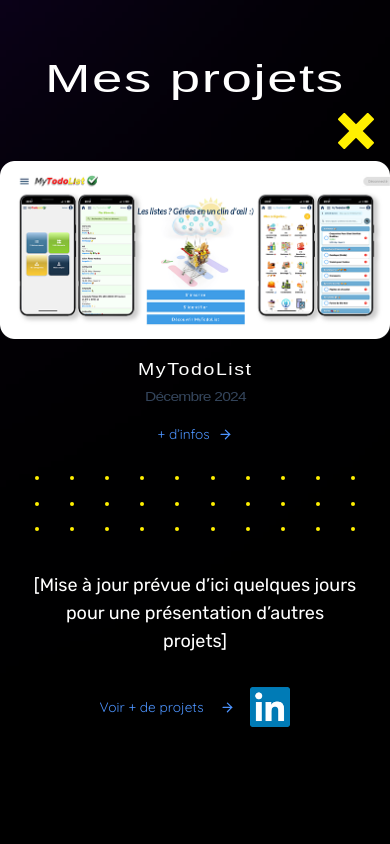
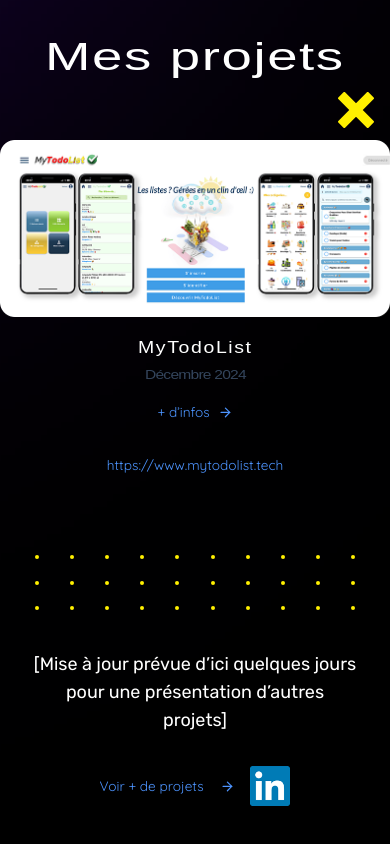
Before and after one commit to YoCode35/my-book, a Next.js app: page / in a window 390 px wide. Shown: the part 3046-3890 px from the top of the page. Built offline with nearby package versions, Linux system fonts and the light colour scheme.

Commit message:
Responsive Design Contact, Skills + Added Link MyTodolist

```diff
--- a/src/app/globals.css
+++ b/src/app/globals.css
@@ -55,14 +55,51 @@ a {
   w-full
 }
 
-/*Portfolio*/
+/* Home */
+.title-home-section {
+  @apply text-[14vw] sm:text-[4rem] md:text-[8vw] lg:text-[8vw] xl:text-[6vw] 2xl:text-[6vw];
+  -webkit-font-smoothing: antialiased;
+  -moz-osx-font-smoothing: grayscale;
+  text-rendering: optimizeLegibility;
+  letter-spacing: 0.1rem;
+  font-weight: 500;
+  transform: scaleY(0.7);
+  font-family: 'clash', sans-serif;
+}
+/* Fin */
+
+/* Home #Projects */
+.project-image-title {
+  @apply text-[5vw] sm:text-[2rem] md:text-[2rem] xl:text-[2rem] 2xl:text-[3rem] font-clash font-medium;
+  -webkit-font-smoothing: antialiased;
+  -moz-osx-font-smoothing: grayscale;
+  text-rendering: optimizeLegibility;
+  letter-spacing: 0.1rem;
+  font-weight: 500;
+  transform: scaleY(0.8);
+}
+
+.project-date-paragraph {
+  @apply text-[4vw] sm:text-[1.3rem] md:text-[1.3rem] xl:text-[1.3rem] 2xl:text-[1.3rem] font-clash font-medium;
+  -webkit-font-smoothing: antialiased;
+  -moz-osx-font-smoothing: grayscale;
+  text-rendering: optimizeLegibility;
+  color: rgba(95, 125, 167, 0.55);
+  letter-spacing: 0.1rem;
+  font-weight: 500;
+  letter-spacing: -0.05em;
+  transform: scaleY(0.8);
+}
+/* Fin */
+
+/* Portfolio */
 .title-project {
   color: #4d94ff;
   font-family: 'Clash-display-variable', sans-serif;
   text-align: center;
   font-weight: 600;
   @apply  text-[6vw] sm:text-[24px] md:text-[28px] lg:text-[30px] xl:text-[32px] 2xl:text-[45px] 4xl:text-[60px]
-          mb-4 sm:mb-6 md:mb-8 lg:mb-10 xl:mb-12;
+          mb-2;
 }
 
 h4.project-description {
@@ -85,25 +122,29 @@ h4.project-description {
 }
 /* Fin */
 
-.title-home-section {
-  @apply text-[14vw] sm:text-[4rem] md:text-[8vw] lg:text-[8vw] xl:text-[6vw] 2xl:text-[6vw];
-  -webkit-font-smoothing: antialiased;
-  -moz-osx-font-smoothing: grayscale;
-  text-rendering: optimizeLegibility;
-  letter-spacing: 0.1rem;
-  font-weight: 500;
-  transform: scaleY(0.7);
-  font-family: 'clash', sans-serif;
-}
-
-.section-arrow {
-  @apply w-[90px] sm:w-[115px] md:w-[140px] lg:w-[165px] xl:w-[190px] 2xl:w-[215px];
-}
-
+/* Skills */
 .skills-text {
   @apply text-[5vw] sm:text-[16px] md:text-[18px] lg:text-[20px] xl:text-[22px] 2xl:text-[22px];
 }
 
+.skills-detail-title{
+  @apply text-3xl sm:text-3xl 2xl:text-4xl 3xl:text-5xl
+}
+
+.skills-detail-subtitle{
+  @apply text-2xl sm:text-2xl 2xl:text-3xl 3xl:text-4xl
+}
+
+.skills-detail{
+  @apply text-[4vw] sm:text-xl 2xl:text-xl 3xl:text-3xl
+}
+/* Fin */
+
+/*.section-arrow {
+  @apply w-[90px] sm:w-[115px] md:w-[140px] lg:w-[165px] xl:w-[190px] 2xl:w-[215px];
+}*/
+
+/* Appendix Page */
 h2.title-page {
   @apply text-4xl sm:text-4xl md:text-5xl 2xl:text-6xl 3xl:text-7xl pt-24 mb-12;
   font-family: 'Orbitron', sans-serif;
@@ -111,7 +152,9 @@ h2.title-page {
   text-align: center;
   font-weight: 600;
 }
+/* Fin */
 
+/* Contact Page */
 .title-contact-page {
   @apply text-4xl sm:text-3xl md:text-4xl pt-24 mb-2;
   font-family: 'Orbitron', sans-serif;
@@ -119,40 +162,7 @@ h2.title-page {
   text-align: center;
   font-weight: 600;
 }
-
-.skills-detail-title{
-  @apply text-2xl sm:text-3xl 2xl:text-4xl 3xl:text-5xl
-}
-
-.skills-detail-subtitle{
-  @apply text-xl sm:text-2xl 2xl:text-3xl 3xl:text-4xl
-}
-
-.skills-detail{
-  @apply text-[5vw] sm:text-xl 2xl:text-xl 3xl:text-3xl
-}
-
-.project-image-title {
-  @apply text-[5vw] sm:text-[2rem] md:text-[2rem] xl:text-[2rem] 2xl:text-[3rem] font-clash font-medium;
-  -webkit-font-smoothing: antialiased;
-  -moz-osx-font-smoothing: grayscale;
-  text-rendering: optimizeLegibility;
-  letter-spacing: 0.1rem;
-  font-weight: 500;
-  transform: scaleY(0.8);
-}
-
-.project-date-paragraph {
-  @apply text-[4vw] sm:text-[1.3rem] md:text-[1.3rem] xl:text-[1.3rem] 2xl:text-[1.3rem] font-clash font-medium;
-  -webkit-font-smoothing: antialiased;
-  -moz-osx-font-smoothing: grayscale;
-  text-rendering: optimizeLegibility;
-  color: rgba(95, 125, 167, 0.55);
-  letter-spacing: 0.1rem;
-  font-weight: 500;
-  letter-spacing: -0.05em;
-  transform: scaleY(0.8);
-}
+/* Fin */
 
 @layer utilities {
   .text-shadow {
--- a/src/app/page.tsx
+++ b/src/app/page.tsx
@@ -235,7 +235,7 @@ export default function Home() {
                                 font-medium
                                 inline-flex flex-col items-end // Utilisation d'inline-flex pour un alignement précis
                                 gap-2 group
-                                text-[3.5vw] sm:text-[2vw] md:text-[2vw] lg:text-[1.7vw] xl:text-[1.5vw]"
+                                text-[3.5vw] sm:text-[2vw] md:text-[2vw] lg:text-[1.7vw] xl:text-[1.2vw]"
                   >
                     <span className="whitespace-nowrap w-full text-right">Niveaux de compétences estimés</span>
                     <span className="w-full flex justify-end items-center gap-2">(Auto-évaluation)
@@ -274,7 +274,7 @@ export default function Home() {
                         leading-tight
                         lg:ml-80
                         lg:text-right
-                        lg:pb-[1%] xl:pb-[0] 2xl:pb-[0]
+                        lg:pb-[1%] xl:pb-[0] 2xl:pb-[3%] 3xl:pb-[6%]
                         top-[0]
                         mt-[3%] sm:mt-[3%] md:mt-[3%] lg:mt-[2%] xl:mt-[2%] 2xl:mt-[1%]"
         >
@@ -296,6 +296,11 @@ export default function Home() {
           <div className="flex flex-col xl:flex-row items-center justify-center w-full xl:gap-x-4">
             {/* Image */}
             <div className="relative w-full xl:w-1/2 max-w-[600px]">
+              <a
+                href="https://www.mytodolist.tech"
+                target="_blank"
+                rel="noopener noreferrer" // Sécurité pour éviter les failles
+              >
                 <Image
                   src="/img/ref_mytodolist.png"
                   alt="Image de mon projet d'application MyTodoList"
@@ -305,6 +310,7 @@ export default function Home() {
                   priority
                   style={{ maxWidth: "789px" }}
                 />
+              </a>
             </div>
             <div className="flex flex-col
                 items-center
@@ -315,18 +321,19 @@ export default function Home() {
             >
               <h3 className="project-image-title">MyTodoList</h3>
               <p className="project-date-paragraph">Décembre 2024</p>
+
               <Link
                 href="/portfolio#mytodolist"
                 className=" flex items-center mt-4
-                            text-[3.5vw] sm:text-[2.5vw] md:text-[2vw] lg:text-[1.7vw] xl:text-[1.5vw]
-                            hover:text-navLinkHover group"
+                            text-[3.5vw] sm:text-[2.5vw] md:text-[2vw] lg:text-[1.7vw] xl:text-[1.3vw]
+                            hover:text-navLinkHover group mb-8"
               >
                 <span className="mr-2">+ d’infos</span>
                 <svg
                   className=" w-5 h-5
                 text-[#4d94ff]
                 group-hover:text-navLinkHover
-                              w-[3.8vw] h-[auto] sm:w-[3vw] sm:h-[auto] md:w-[2.5vw] md:h-[auto] lg:w-[2vw] lg:h-[auto] xl:w-[1.5vw] xl:h-[auto]"
+                w-[3.8vw] h-[auto] sm:w-[3vw] sm:h-[auto] md:w-[2.5vw] md:h-[auto] lg:w-[2vw] lg:h-[auto] xl:w-[1.4vw] xl:h-[auto]"
                   xmlns="http://www.w3.org/2000/svg"
                   fill="none"
                   viewBox="0 0 24 24"
@@ -336,7 +343,24 @@ export default function Home() {
                   <path strokeLinecap="round" strokeLinejoin="round" strokeWidth="2" d="M12 5l7 7-7 7" />
                 </svg>
               </Link>
+
+              <a
+                href="https://www.mytodolist.tech"
+                target="_blank"
+                rel="noopener noreferrer" // Sécurité
+                className={`text-LinkInactive
+              hover:text-LinkHover
+              hover:underline
+              text-[3.5vw] sm:text-[3vw] md:text-[2.2vw] lg:text-[1.5vw] xl:text-[1.3vw] 2xl:text-[1.3vw]
+              items-center
+              flex flex-col
+              mb-12`}
+              >
+                https://www.mytodolist.tech
+              </a>
+
             </div>
+
           </div>
           {/* DotsRectangle */}
           <div className="xl:w-full sm:w-[40%] md:w-[40%] lg:w-[100%]
@@ -361,7 +385,7 @@ export default function Home() {
       </div>
 
       {/* SEPARATOR */}
-      <div className="min-h-[20px] sm:min-h-[0px]"></div>
+      <div className="min-h-[20px] sm:min-h-[0px]  4xl:min-h-[100px]"></div>
 
       {/* New section */}
       <div className="mt-[20px] sm:mt-[50px] lg:mt-[70px]
@@ -372,7 +396,7 @@ export default function Home() {
                       min-h-[100%]"
       >
         <p className="font-rubik
-                      text-lg text-[1rem] sm:text-[1.125rem] md:text-[2.1vw] lg:text-[18px]
+                      text-lg text-[1rem] sm:text-[1.125rem] md:text-[2.1vw] lg:text-[18px] 2xl:text-[22px] 3xl:text-[24px] 4xl:text-[30px]
                       mx-8 sm:mx-12 md:mx-8 lg:mx-20"
         >
           [Mise à jour prévue d’ici quelques jours pour une présentation d’autres projets]
@@ -388,7 +412,7 @@ export default function Home() {
             rel="noopener noreferrer"
             className=" flex
                         items-center
-                        text-[3.5vw] sm:text-[2.5vw] md:text-[2vw] lg:text-[1.7vw] xl:text-[1.5vw]
+                        text-[3.5vw] sm:text-[2.5vw] md:text-[2vw] lg:text-[1.7vw] xl:text-[1.3vw]
                         hover:text-navLinkHover group"
           >
             <span className="mr-2">Voir + de projets</span>
@@ -397,7 +421,7 @@ export default function Home() {
               className=" w-[20px] h-[20px]
                             text-[#4d94ff]
                             inline-block
-                            w-[3.8vw] h-[auto] sm:w-[3vw] sm:h-[auto] md:w-[2.5vw] md:h-[auto] lg:w-[2vw] lg:h-[auto] xl:w-[1.8vw] xl:h-[auto]
+                            w-[3.8vw] h-[auto] sm:w-[3vw] sm:h-[auto] md:w-[2.5vw] md:h-[auto] lg:w-[2vw] lg:h-[auto] xl:w-[1.4vw] xl:h-[auto]
                             group-hover:text-navLinkHover
                             mx-2"
               xmlns="http://www.w3.org/2000/svg"
--- a/src/app/portfolio/page.tsx
+++ b/src/app/portfolio/page.tsx
@@ -22,22 +22,24 @@ export default function Portfolio() {
 
       <h2 id="portfolio" className="title-page">Portfolio</h2>
 
-      <div id="mytodolist" className="px-4 sm:px-8 md:px-16 2xl:px-32
+      <div id="mytodolist"
+        className="px-4 sm:px-8 md:px-16 2xl:px-32
                 lg:pt-10 xl:pt-10 2xl:pt-10
                 mx-auto"
       >
-        <h3 className="title-project">[Projet MyTodoList]</h3>
+        <h3 className="title-project">[Projet MyTodoList]</h3> {/* Réduction de l'espace ici */}
 
         <a
           href="https://www.mytodolist.tech"
           target="_blank"
-          rel="noopener noreferrer"  // Security
-          className=" text-navLinkHover
+          rel="noopener noreferrer" // Security
+          className={`text-LinkInactive
+                hover:text-LinkHover
                 hover:underline
                 text-[3.5vw] sm:text-[3vw] md:text-[2.2vw] lg:text-[1.5vw] xl:text-[1.3vw] 2xl:text-[1.3vw]
                 items-center
                 flex flex-col
-                      mb-12"
+                mb-12`}
         >
           https://www.mytodolist.tech
         </a>
--- a/tailwind.config.ts
+++ b/tailwind.config.ts
@@ -18,10 +18,12 @@ export default {
         boxShadow: {
           'custom-shadow': '0 4px 6px rgba(0, 0, 0, 0.5)',
         },
-        navText: "#fff000",
-        navTitle: "#2c3e50",
+        /*navText: "#fff000",
+        navTitle: "#2c3e50",*/
         navLinkInactive: "#ccc",
         navLinkHover: "#fff000",
+        LinkInactive: "#4d94ff",
+        LinkHover: "#fff000",
         titlePrimary: "#ffffff",
         titleAccent: "#ff5733",
         buttonColorBkgd: "#4d94ff",
@@ -36,8 +38,8 @@ export default {
         roboto: ['Roboto', 'sans-serif'],
       },
       fontSize: {
-        'title-lg': ['4rem', '1.2'],
-        'title-sm': ['2rem', '1.5'],
+        /*'title-lg': ['4rem', '1.2'],
+        'title-sm': ['2rem', '1.5'],*/
       },
       textShadow: {
         default: "2px 2px 4px rgba(0, 0, 0, 0.5)",
```
Also changed, not shown: src/app/contact/page.tsx (+11 -8 lines). Lines whose indentation alone changed are shown as unchanged.
